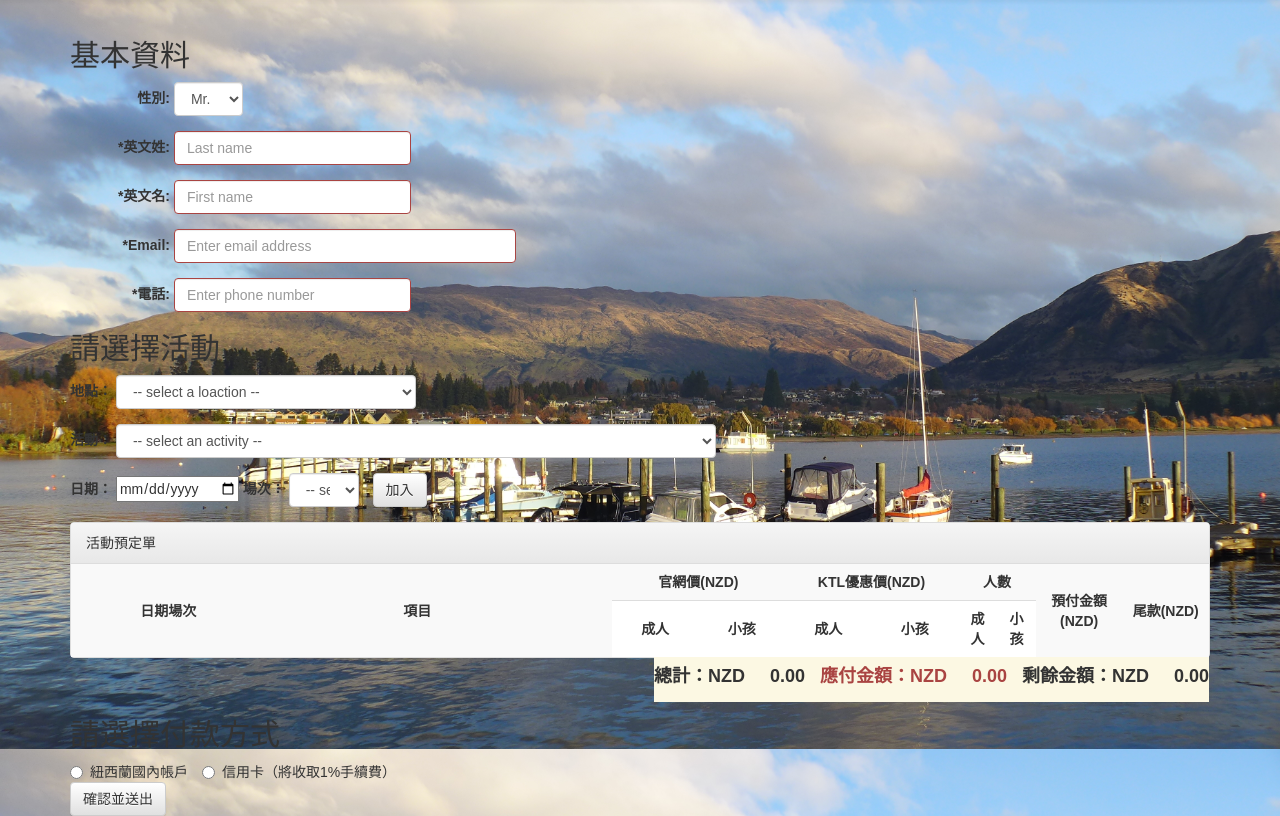
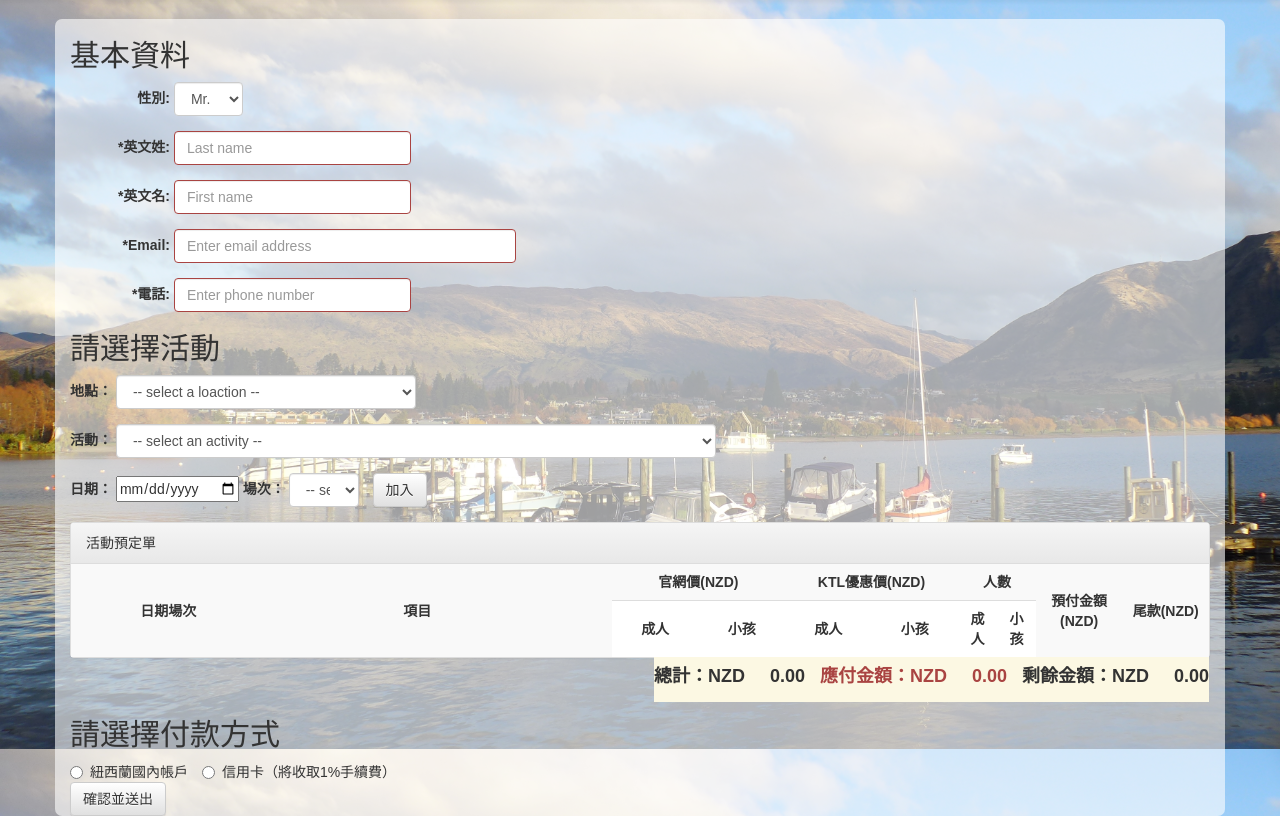
Before and after one commit to bosilver/KateTravel2, a Django app: page / in a window 1280 px wide. Shown: the part 51-867 px from the top of the page. Run offline with Django 3.2, Linux system fonts and the light colour scheme; data that the repository does not hold is empty; parts of the project's set-up code (start-up, migrations or seed data) failed here and were passed over; some libraries are stand-ins or nearby versions.

Commit message:
Add container background to translucent.

```diff
--- a/KateTravel/static/style.css
+++ b/KateTravel/static/style.css
@@ -12,6 +12,10 @@ body {
     font-family: Ubuntu, Arial, sans-serif;
 }
 
+.container {
+    background: rgba(255,255,255,0.6);
+    border-radius: 7px;
+}
 /*.header {
     background-color: #fff;
     background: #fff url('http://djangogirlstaipei.github.io/assets/images/stripe.png') repeat-x;
```
